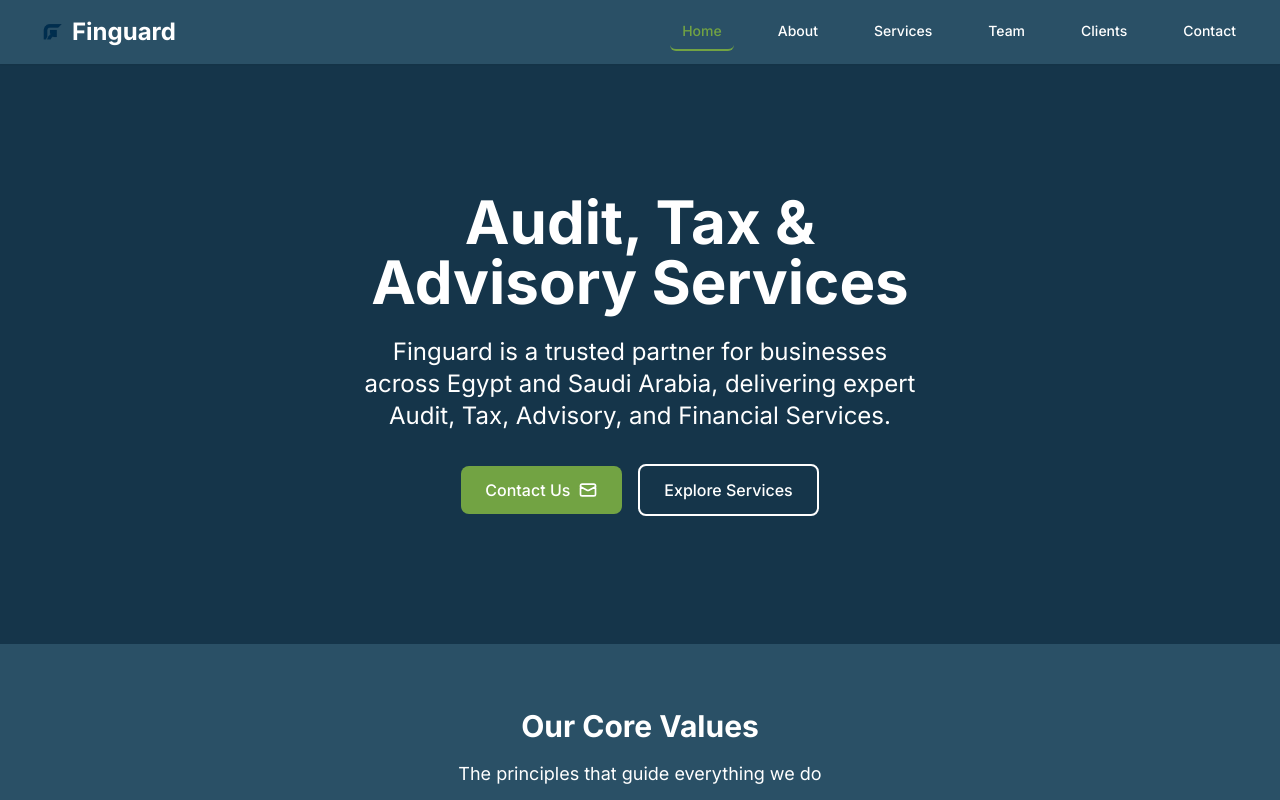
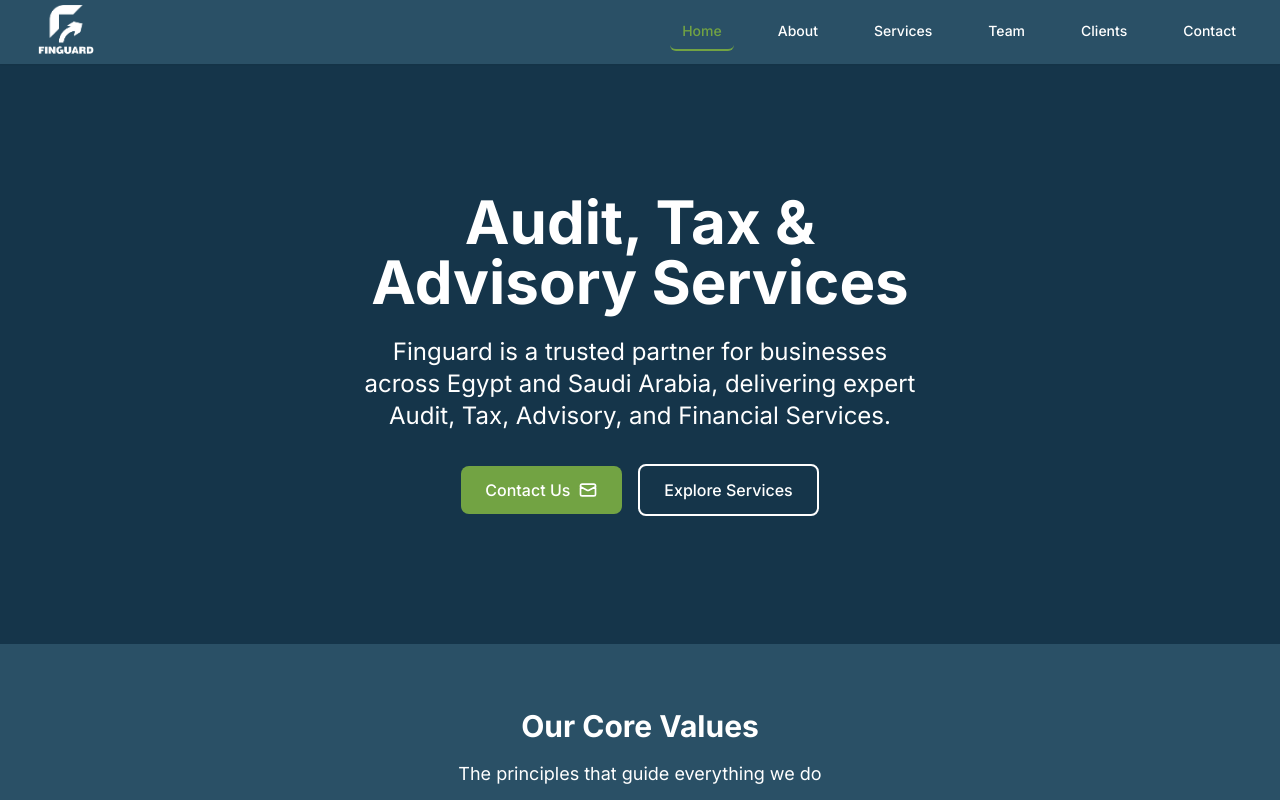
Before and after one commit to kareemelbhnasawy/finguard-claude, a React (Vite) app: page / in a window 1280 px wide. Shown: the top 800 px of the page. Built offline with nearby package versions, Linux system fonts and the light colour scheme.

Commit message:
feat: finguard lockup

```diff
--- a/src/components/Header.tsx
+++ b/src/components/Header.tsx
@@ -36,11 +36,11 @@
               <img
                 src="/finguard-logo.png "
                 alt="Finguard Logo"
-                className="h-10 w-auto"
+                className="h-24 w-auto"
               />
-              <span className="text-2xl font-bold text-white">
+              {/* <span className="text-2xl font-bold text-white">
                 {company.brand}
-              </span>
+              </span> */}
             </Link>
           </div>
 
```
Also changed, not shown: public/finguard-logo.png.
